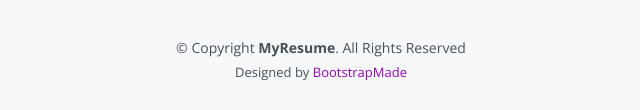
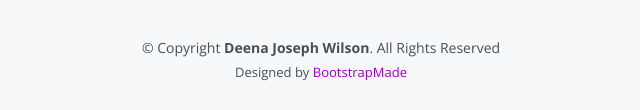
Before and after one commit to deenawilson/deenawilsonportfolio, a plain HTML site: page index.html in a window 1280 px wide. Shown: the part 4724-4834 px from the top of the page, 319-959 px from the left. Drawn offline with nearby package versions, Linux system fonts and the light colour scheme.

Commit message:
Update credits

```diff
--- a/index.html
+++ b/index.html
@@ -443,7 +443,7 @@
         <a href="https://www.linkedin.com/in/deenawilson/" class="linkedin"><i class="bx bxl-linkedin"></i></a>
       </div>
       <div class="copyright">
-        &copy; Copyright <strong><span>MyResume</span></strong>. All Rights Reserved
+        &copy; Copyright <strong><span>Deena Joseph Wilson</span></strong>. All Rights Reserved
       </div>
       <div class="credits">
         Designed by <a href="https://bootstrapmade.com/">BootstrapMade</a>
```
